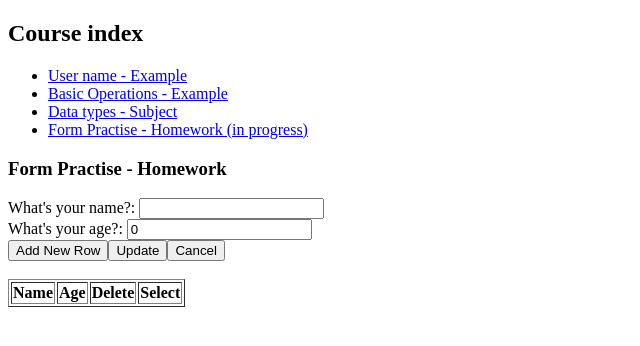
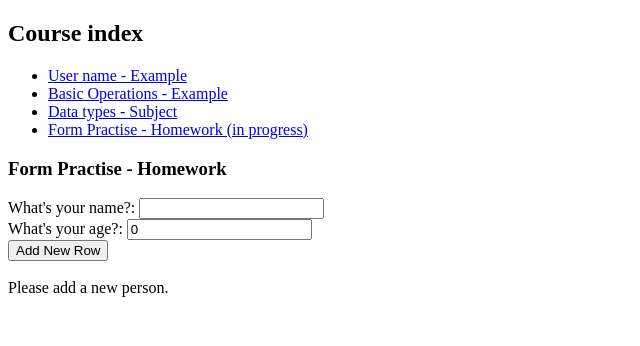
Before and after one commit to apheliana/ANGH-Education, an Angular app: page /form-practise in a window 1280 px wide. Shown: the top 346 px of the page, without its empty margins (0-640 px from the left). Built offline with nearby package versions, Linux system fonts and the light colour scheme.

Commit message:
show/hide
Show different buttons and divs on different conditions

```diff
--- a/src/app/form-practise.component.html
+++ b/src/app/form-practise.component.html
@@ -11,13 +11,18 @@
   <input [(ngModel)]="personsage" />
 </div>
 
-<div>
+<div *ngIf="this.viewState == 'add'">
   <button (click)="enterPersonsInfo()">Add New Row</button>
+
+</div>
+
+<div *ngIf="this.viewState == 'update'">
   <button (click)="updatePersonsInfo()">Update</button>
   <button (click)="cancelPersonsInfo()">Cancel</button>
 </div>
+
 <br>
-<div>
+<div *ngIf="this.usersTable; else noUser">
   <table border="1">
     <tr>
       <th>Name</th>
@@ -33,3 +38,6 @@
     </tr>
   </table>
 </div>
+<ng-template #noUser>
+  Please add a new person.
+</ng-template>
--- a/src/app/form-practise.component.ts
+++ b/src/app/form-practise.component.ts
@@ -8,17 +8,20 @@ export class FormPractiseComponent {
   personsage=0;
   aile: Person[] = [];
   selectedperson:Person=null;
+  viewState: 'add' | 'update' = 'add';
+  usersTable: boolean = false;
+
+  private isButtonVisible = true;
 
   constructor() {
-    if (localStorage.getItem('aile') !== null) {
-      if (localStorage.getItem('aile').length < 3) {
-        localStorage.removeItem('aile');
-        } else {
-            var retrievedAile = localStorage.getItem('aile');
-            //console.log('retrievedAile', JSON.parse(retrievedAile));
-            this.aile=JSON.parse(retrievedAile);
-          }
-    } else {}
+    const aileJSON = localStorage.getItem('aile');
+    const aile = JSON.parse(aileJSON);
+    if (aile !== null) {
+      this.aile = aile;
+      if (this.aile.length!=0) {
+        this.usersTable = true;
+      }
+    }
   }
 
   enterPersonsInfo(): void {
@@ -30,6 +33,7 @@ export class FormPractiseComponent {
       this.aile.push(ebeveyn);
       this.reset();
       this.save();
+      this.usersTable = true;
 
     console.log('PersonsInformation',this.aile);
 
@@ -37,23 +41,29 @@ export class FormPractiseComponent {
 
   deleteRow(person: Person): void {
     console.log('silinecek kisi: ' + person.name);
-    this.aile = this.aile.filter(item => item !== person);
+    this.aile = this.aile.filter((item: any) => item !== person);
     this.save();
+    if (this.aile.length==0) {
+      this.usersTable = false;
+    }
       }
 
   selectRow(person: Person): void{
     this.personsname=person.name;
     this.personsage=person.age;
     this.selectedperson = person;
+    this.viewState='update';
   }
   updatePersonsInfo(): void {
     this.selectedperson.name=this.personsname;
     this.selectedperson.age=this.personsage;
     this.reset();
     this.save();
+    this.viewState='add';
   }
   cancelPersonsInfo(): void {
     this.reset();
+    this.viewState='add';
   }
   private reset(): void {
     this.personsname='';
@@ -65,9 +75,6 @@ export class FormPractiseComponent {
   }
 }
 
-
-
-
 class Person {
   name: string = '';
   age: number = 0;
```
